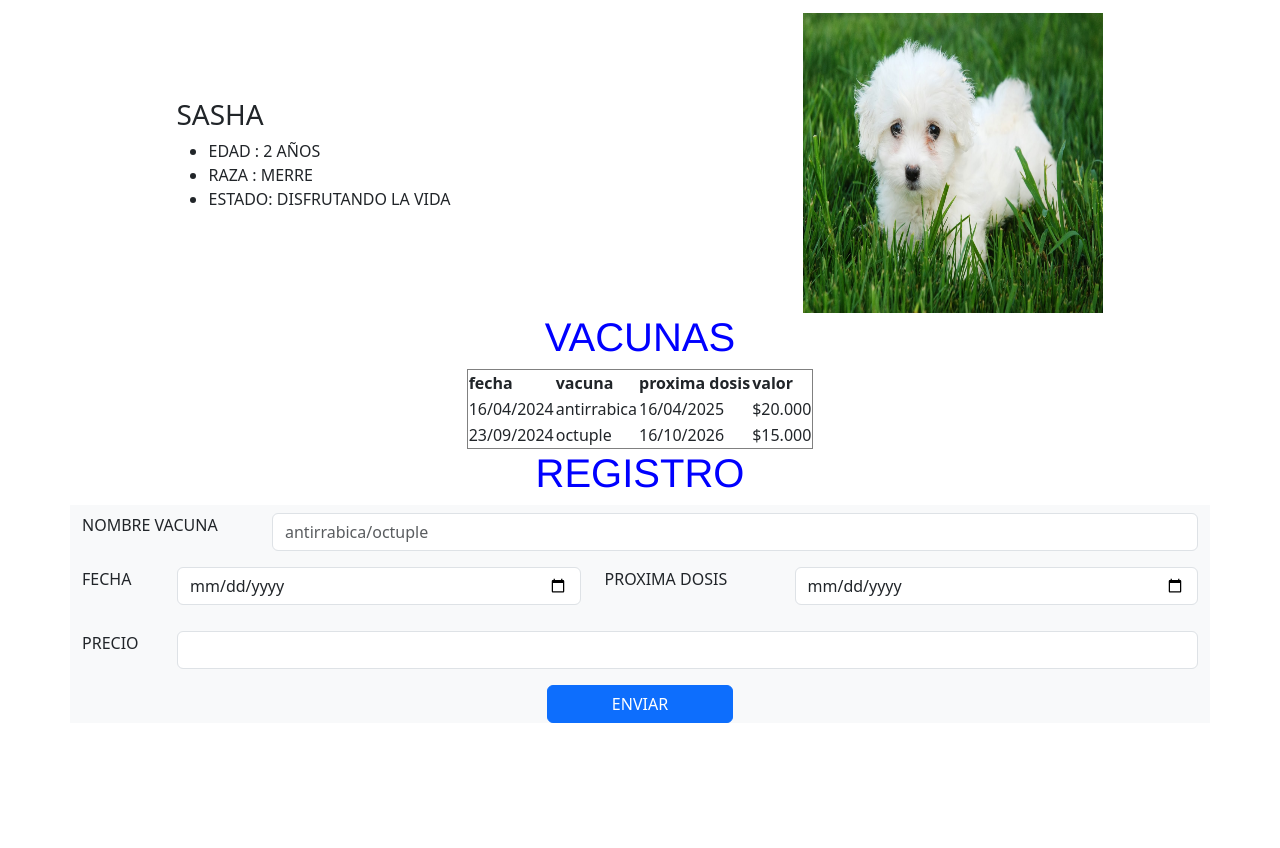
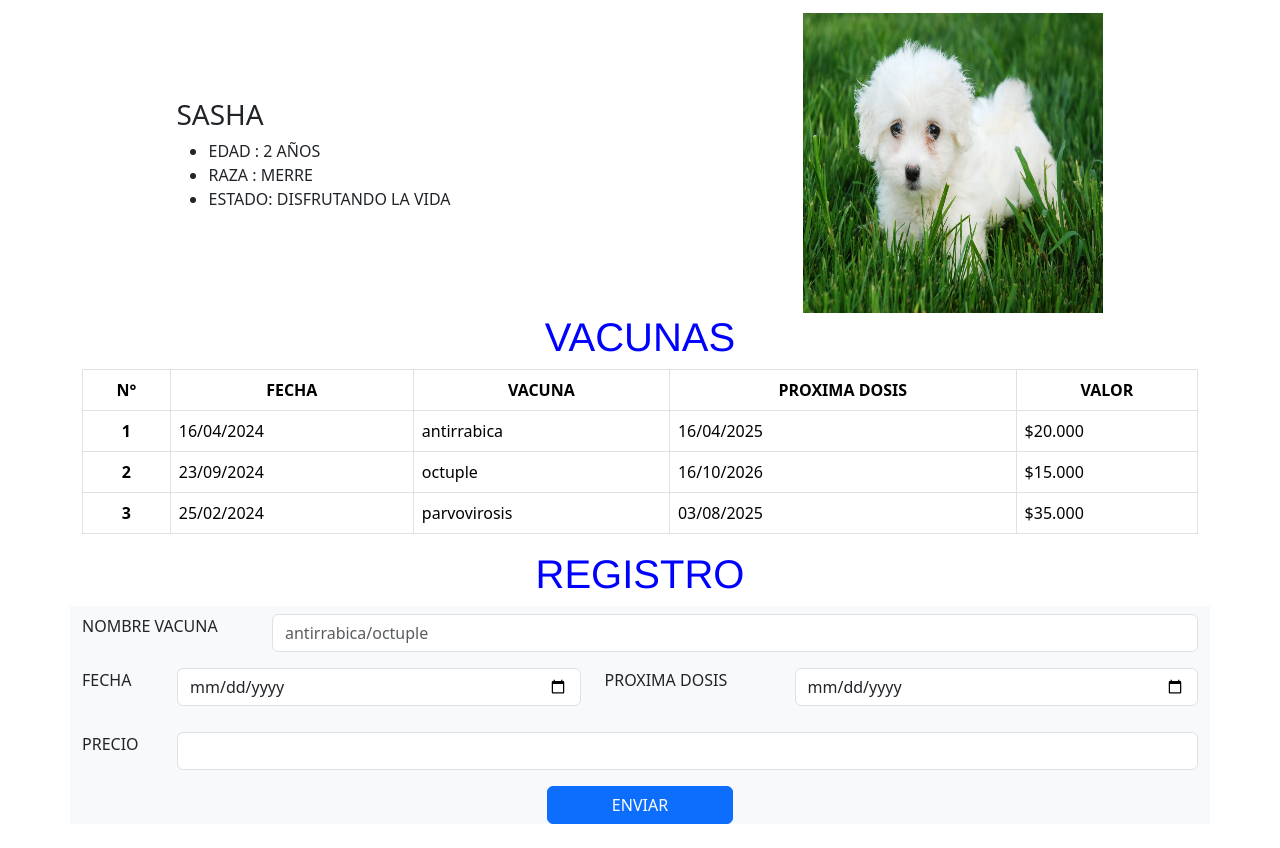
Before and after one commit to alejogambin/evaluacionweb, a plain HTML site: page index.html in a window 1280 px wide. Shown: the part 978-1826 px from the top of the page. Before the commit the page ends 1725 px from the top, so only its background shows below. Drawn offline with nearby package versions, Linux system fonts and the light colour scheme.

Commit message:
tabla completa

```diff
--- a/index.html
+++ b/index.html
@@ -44,8 +44,8 @@
             <li class="nav-item"><a href="#" class="nav-link active" aria-current="page">INICIO</a></li>
             <li class="nav-item"><a href="#galeria" class="nav-link">GALERIA</a></li>
             <li class="nav-item"><a href="/paginas/PERFIL.HTML" class="nav-link">PERFIL</a></li>
-            <li class="nav-item"><a href="/paginas/VACUNAS.HTML" class="nav-link">VACUNAS</a></li>
-            <li class="nav-item"><a href="/paginas/formulario.html" class="nav-link">REGISTRO</a></li>
+            <li class="nav-item"><a href="#VACUNAS" class="nav-link">VACUNAS</a></li>
+            <li class="nav-item"><a href="#REGISTRO" class="nav-link">REGISTRO</a></li>
         </ul>
     </header>
     <!--fin barra de navegacion con bootstrap-->
@@ -121,14 +121,14 @@
         </div>
     </DIV>
     <!--fin mascota-->
+    <div id="VACUNAS">
+        <h1>VACUNAS</h1>
+    </div>
     <!--tabla
     table= tabla
     tr=table row
     th=table head
-    td=table data-->
-    <div>
-        <h1>VACUNAS</h1>
-    </div>
+    td=table data
     <div class="centrartabla">
         <table border="1">
             <tr>
@@ -151,13 +151,53 @@
             </tr>
         </table>
     </div>
-    <div>
+    fin tabla-->
+    <!--tabla con bootstrap-->
+    <DIV class="container">
+        <table class="table table-hover table-bordered">
+            <thead>
+              <tr class="text-center">
+                <th scope="col">N°</th>
+                <th scope="col">FECHA</th>
+                <th scope="col">VACUNA</th>
+                <th scope="col">PROXIMA DOSIS</th>
+                <th scope="col">VALOR</th>
+              </tr>
+            </thead>
+            <tbody>
+              <tr>
+                <th class="text-center" scope="row ">1</th>
+                <td>16/04/2024</td>
+                <td>antirrabica</td>
+                <td>16/04/2025</td>
+                <td>$20.000</td>
+              </tr>
+              <tr>
+                <th class="text-center" scope="row" >2</th>
+                <td>23/09/2024</td>
+                <td>octuple</td>
+                <td>16/10/2026</td>
+                <td>$15.000</td>
+              </tr>
+              <tr>
+                <th class="text-center" scope="row ">3</th>
+                <td>25/02/2024</td>
+                <td>parvovirosis</td>
+                <td>03/08/2025</td>
+                <td>$35.000</td>
+              </tr>
+            </tbody>
+          </table>
+    </DIV>
+    <!--fin tabla con bootstrap-->
+    <!-- registro con bootstrap-->
+    <div id="REGISTRO">
         <h1>REGISTRO</h1>
     </div>
     <div class="container align-items-center bg-light ">
         <form action="">
             <div>
-                <div class=" pt-2 mb-3 row ">
+                <div class=" pt-2 mb-3 row">
                     <div class="col-2 ">
                         <label for="NOMBREVACUNA" class="form-label">NOMBRE VACUNA</label>
                     </div>
@@ -193,6 +233,7 @@
             </div>
         </form>
     </div>
+    <!--fin registro con bootstrap-->
     <script src="https://cdn.jsdelivr.net/npm/bootstrap@5.3.3/dist/js/bootstrap.bundle.min.js"
         integrity="sha384-YvpcrYf0tY3lHB60NNkmXc5s9fDVZLESaAA55NDzOxhy9GkcIdslK1eN7N6jIeHz"
         crossorigin="anonymous"></script>
```
